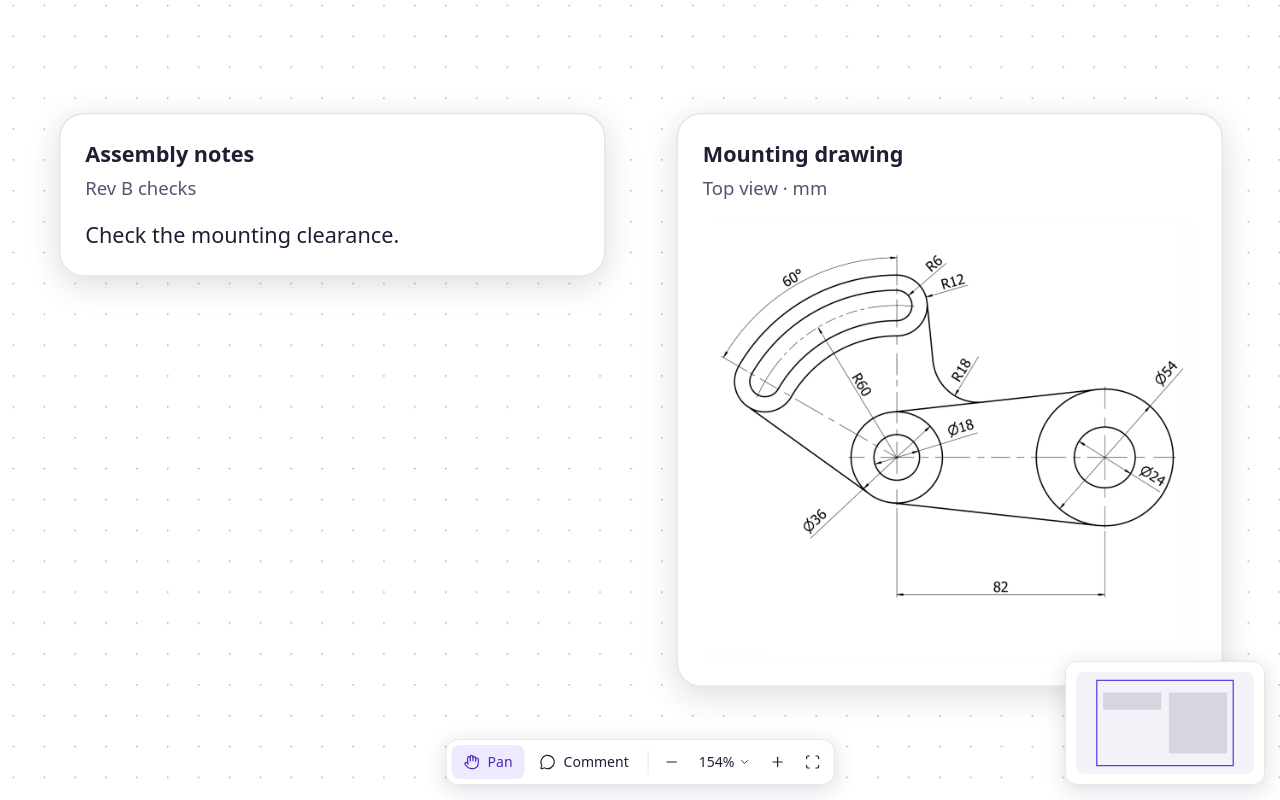
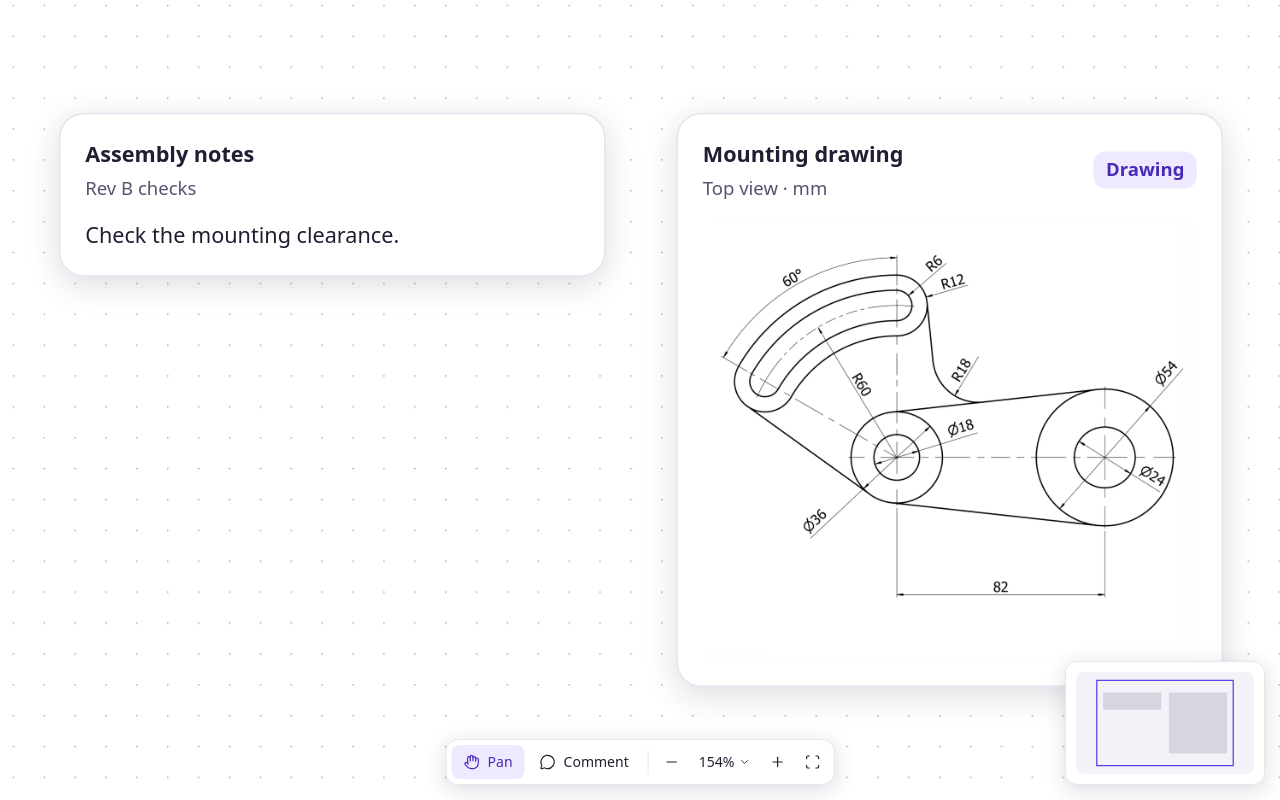
Before and after one commit to oscarzhpersson/Plot, a React (Vite) app: page / in a window 1280 px wide. Built offline with nearby package versions, Linux system fonts and the light colour scheme.

Commit message:
feat: adds badge to relevant card

```diff
--- a/src/components/card/BoardCard.tsx
+++ b/src/components/card/BoardCard.tsx
@@ -1,11 +1,17 @@
 import type { ReactNode } from "react";
-import { useConnection, useNodeId, useNodeConnections } from "@xyflow/react";
+import {
+  useConnection,
+  useNodeId,
+  useNodeConnections,
+  NodeResizer,
+} from "@xyflow/react";
 import generateCardHandles from "@/utility/generateCardHandles";
 
 type BoardCardProps = {
   title: string;
   subtitle: string;
   selected: boolean;
+  badge?: string;
   children: ReactNode;
 };
 
@@ -13,6 +19,7 @@ export default function BoardCard({
   title,
   subtitle,
   selected = false,
+  badge,
   children,
 }: BoardCardProps) {
   const connecting = useConnection((connection) => connection.inProgress);
@@ -42,13 +49,21 @@ export default function BoardCard({
   return (
     <div className="group relative">
       {generateCardHandles(handleVisibility, isConnected)}
+      <NodeResizer isVisible={selected || nearby} />
       <article
         className={`cursor-default rounded-2xl border ${selected ? "border-plot-accent" : "border-plot-border"} bg-plot-surface p-4 text-plot-text shadow active:cursor-grabbing`}
       >
-        <header>
-          <h2 className="text-sm font-semibold">{title}</h2>
-          {subtitle && (
-            <p className="mt-1 text-xs text-plot-text-muted">{subtitle}</p>
+        <header className="flex items-center justify-between gap-3">
+          <div>
+            <h2 className="text-sm font-semibold">{title}</h2>
+            {subtitle && (
+              <p className="mt-1 text-xs text-plot-text-muted">{subtitle}</p>
+            )}
+          </div>
+          {badge && (
+            <span className="shrink-0 whitespace-nowrap rounded-lg bg-plot-accent-soft px-2 py-1 text-xs font-semibold text-plot-accent-soft-foreground">
+              {badge}
+            </span>
           )}
         </header>
         <div className="mt-3">{children}</div>
--- a/src/components/card/BoardImageNode.tsx
+++ b/src/components/card/BoardImageNode.tsx
@@ -7,7 +7,12 @@ export default function BoardImageNode({
   selected,
 }: NodeProps<ImageNode>) {
   return (
-    <BoardCard title={data.label} subtitle={data.subtitle} selected={selected}>
+    <BoardCard
+      title={data.label}
+      subtitle={data.subtitle}
+      selected={selected}
+      badge="Drawing"
+    >
       <img
         src={data.src}
         alt={data.alt}
```
